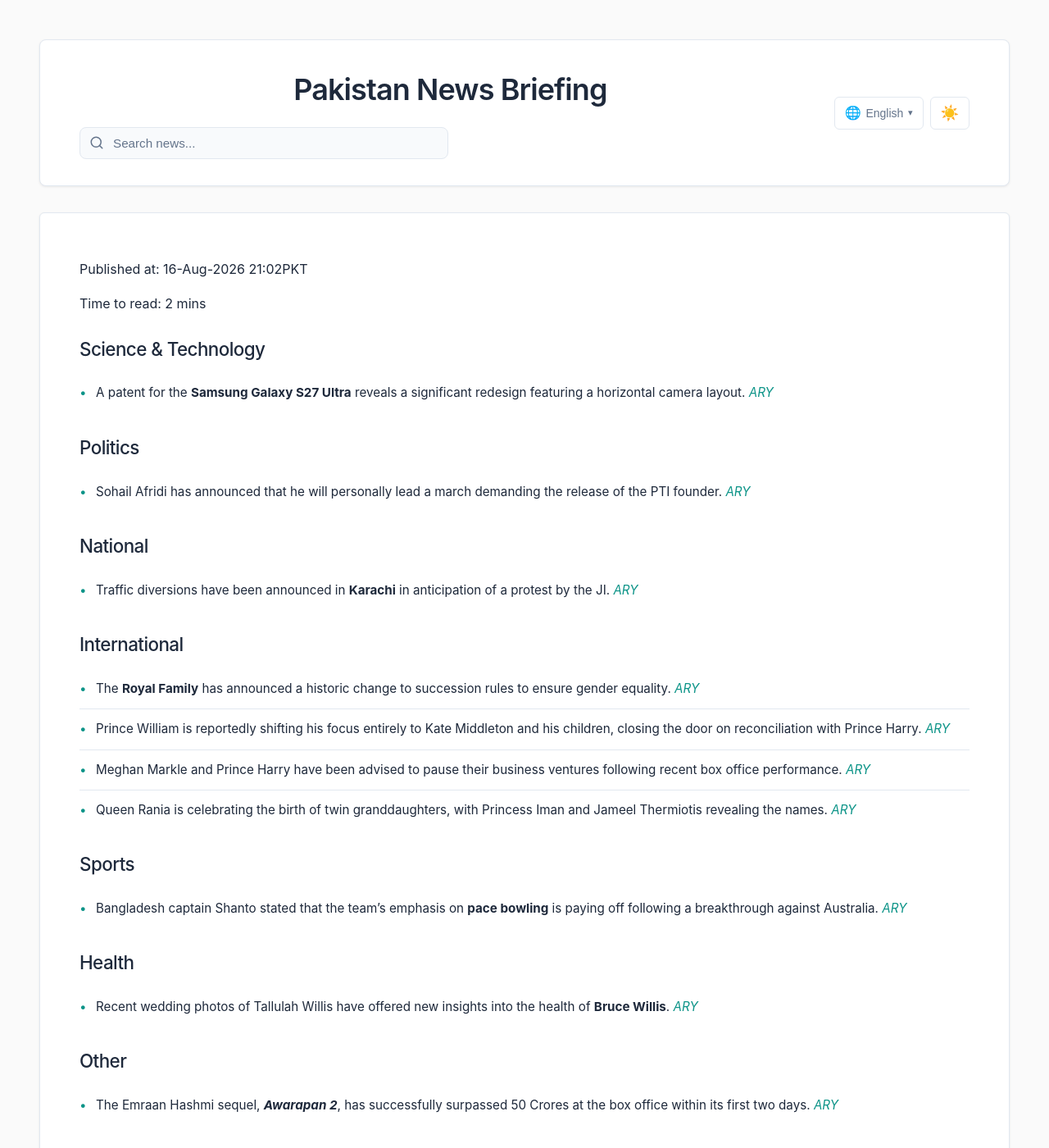
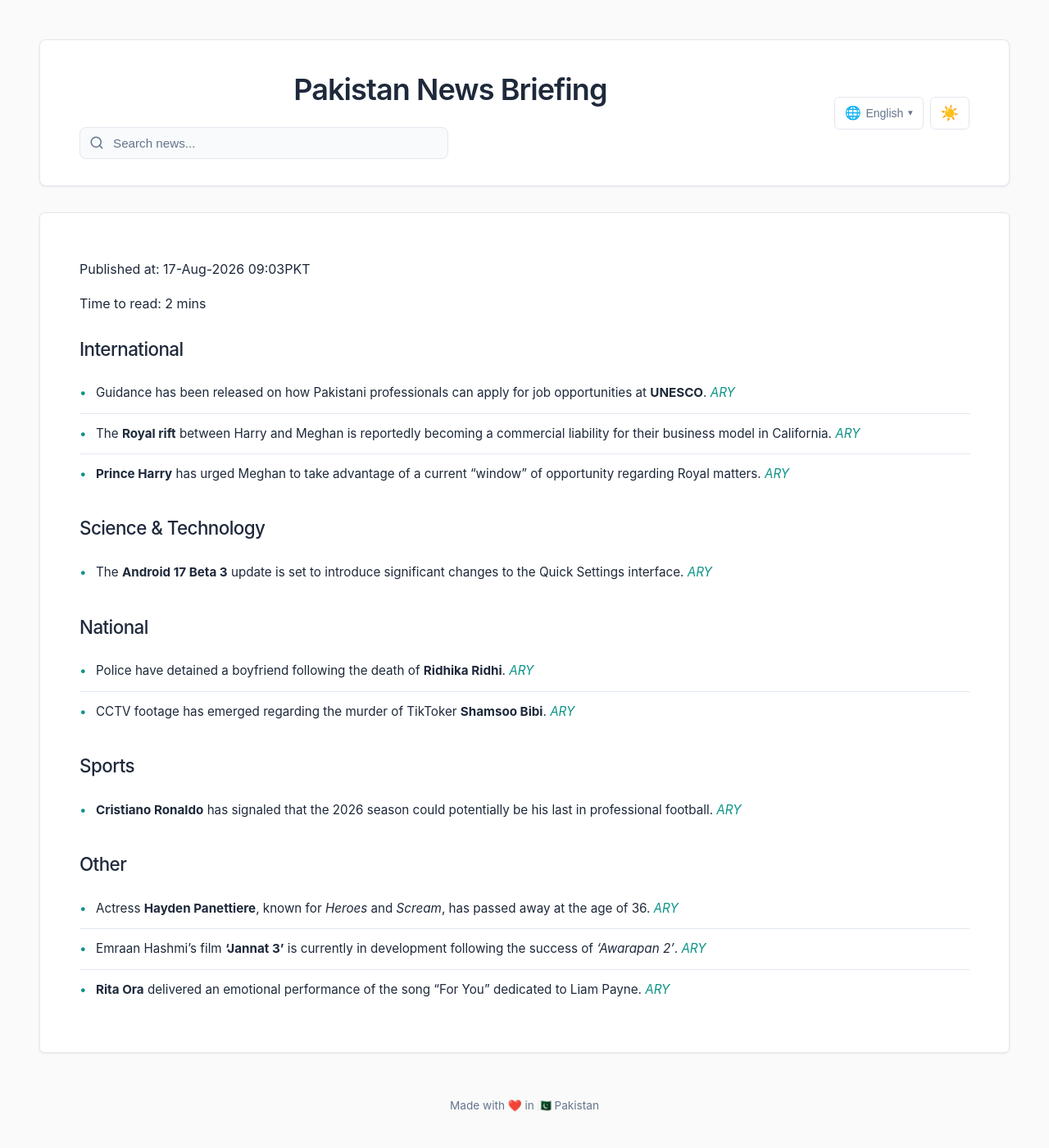
Before and after one commit to zsubzwary/news, a Jekyll site: the page built from en/index.md, in a window 1280 px wide and 1400 px high. Shown: the whole window at 82% size. Built offline with Jekyll 4.4.1, drawn with Linux system fonts in a browser that asks for light colours; some web fonts are replaced; comment, search, counter and statistics services are not loaded.

Commit message:
DateTime; 2026-08-17T04:03:25.599Z

```diff
--- a/en/index.md
+++ b/en/index.md
@@ -4,30 +4,26 @@ title: Pakistan News Briefing
 lang: en
 ---
 
-Published at: 16-Aug-2026 21:02PKT
+Published at: 17-Aug-2026 09:03PKT
 
 Time to read: 2 mins
 
+### International
+- Guidance has been released on how Pakistani professionals can apply for job opportunities at **UNESCO**. *[ARY](https://arynews.tv/unesco-jobs-heres-how-pakistani-professionals-can-apply)*
+- The **Royal rift** between Harry and Meghan is reportedly becoming a commercial liability for their business model in California. *[ARY](https://arynews.tv/harry-and-meghans-royal-rift-become-a-commercial-liability-for-the-california-business-model)*
+- **Prince Harry** has urged Meghan to take advantage of a current "window" of opportunity regarding Royal matters. *[ARY](https://arynews.tv/prince-harry-urges-meghan-to-seize-royal-chance-this-window-wont-stay-open)*
+
 ### Science & Technology
-- A patent for the **Samsung Galaxy S27 Ultra** reveals a significant redesign featuring a horizontal camera layout. *[ARY](https://arynews.tv/samsung-galaxy-s27-patent-reveals-horizontal-camera-redesign)*
-
-### Politics
-- Sohail Afridi has announced that he will personally lead a march demanding the release of the PTI founder. *[ARY](https://arynews.tv/sohail-afridi-vows-to-lead-march-for-pti-imran-khan-release)*
+- The **Android 17 Beta 3** update is set to introduce significant changes to the Quick Settings interface. *[ARY](https://arynews.tv/android-17-beta-3-update-brings-major-quick-settings-changes)*
 
 ### National
-- Traffic diversions have been announced in **Karachi** in anticipation of a protest by the JI. *[ARY](https://arynews.tv/karachi-traffic-diversions-announced-for-protest)*
-
-### International
-- The **Royal Family** has announced a historic change to succession rules to ensure gender equality. *[ARY](https://arynews.tv/royal-family-announces-historic-change-to-succession-rules-allowing-gender-equality)*
-- Prince William is reportedly shifting his focus entirely to Kate Middleton and his children, closing the door on reconciliation with Prince Harry. *[ARY](https://arynews.tv/prince-william-closes-door-on-harry-reconciliation-focus-shifts-entirely-to-kate-middleton-and-children)*
-- Meghan Markle and Prince Harry have been advised to pause their business ventures following recent box office performance. *[ARY](https://arynews.tv/meghan-markle-and-harry-advised-to-hit-pause-on-business-ventures-after-box-office-numbers)*
-- Queen Rania is celebrating the birth of twin granddaughters, with Princess Iman and Jameel Thermiotis revealing the names. *[ARY](https://arynews.tv/queen-rania-celebrates-birth-of-twin-granddaughters-princess-iman-and-jameel-thermiotis-reveal-names)*
+- Police have detained a boyfriend following the death of **Ridhika Ridhi**. *[ARY](https://arynews.tv/ridhika-ridhi-death-boyfriend-detained-by-police)*
+- CCTV footage has emerged regarding the murder of TikToker **Shamsoo Bibi**. *[ARY](https://arynews.tv/tiktoker-shamsoo-bibi-cctv-footage)*
 
 ### Sports
-- Bangladesh captain Shanto stated that the team's emphasis on **pace bowling** is paying off following a breakthrough against Australia. *[ARY](https://arynews.tv/bangladesh-captain-shanto-says-pace-focus-reaping-rewards-after-australia-breakthrough)*
-
-### Health
-- Recent wedding photos of Tallulah Willis have offered new insights into the health of **Bruce Willis**. *[ARY](https://arynews.tv/tallulahs-wedding-photos-provide-new-insight-into-bruce-willis-health)*
+- **Cristiano Ronaldo** has signaled that the 2026 season could potentially be his last in professional football. *[ARY](https://arynews.tv/cristiano-ronaldo-signals-potential-retirement-2026-season-could-be-his-last-in-professional-football)*
 
 ### Other
-- The Emraan Hashmi sequel, ***Awarapan 2***, has successfully surpassed 50 Crores at the box office within its first two days. *[ARY](https://arynews.tv/awarapan-2-box-office-collection-emraan-hashmi-sequel-surpasses-50-crores-in-first-two-days)*
+- Actress **Hayden Panettiere**, known for *Heroes* and *Scream*, has passed away at the age of 36. *[ARY](https://arynews.tv/heroes-and-scream-actress-hayden-panettiere-passes-away-at-36)*
+- Emraan Hashmi's film **'Jannat 3'** is currently in development following the success of *'Awarapan 2'*. *[ARY](https://arynews.tv/emraan-hashmis-jannat-3-in-development-after-awarapan-2-success)*
+- **Rita Ora** delivered an emotional performance of the song “For You” dedicated to Liam Payne. *[ARY](https://arynews.tv/rita-ora-gets-emotional-singing-for-you-for-liam-payne)*
```
